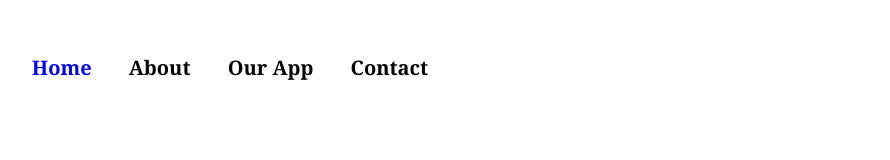
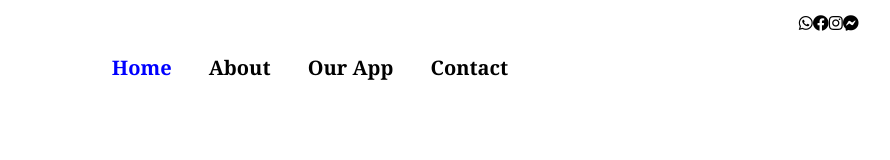
Before and after one commit to fotsoeddy/fotsoeddy.github.io-Z-Learn, a plain HTML site: page index.html in a window 1280 px wide. Shown: the whole page, without its empty margins (350-1240 px from the left). Drawn offline with Linux system fonts and the light colour scheme.

Commit message:
adding some icon to the nav bar

```diff
--- a/index.html
+++ b/index.html
@@ -21,11 +21,12 @@
             <a href="http://">Contact</a>
         </div>
         <div class="contact-link">
-            <i class="fas fa-whatsap"></i>
-            <i class="fas fa-Facebook"></i>
-            <i class="fas fa-instagram"></i>
-            <i class="fas fa-messenger"></i>
+            <i class="fab fa-whatsapp"></i>
+            <i class="fab fa-facebook"></i>
+            <i class="fab fa-instagram"></i>
+            <i class="fab fa-facebook-messenger"></i>
         </div>
+
     </header>
     <main>
 
```
